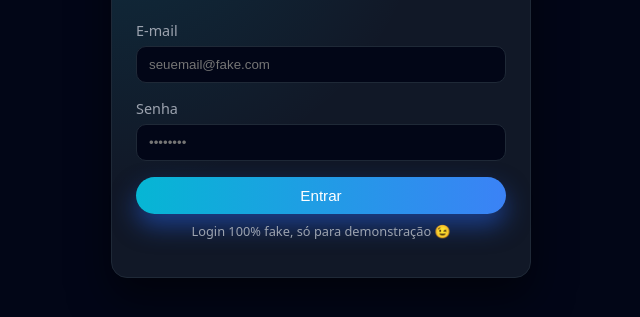
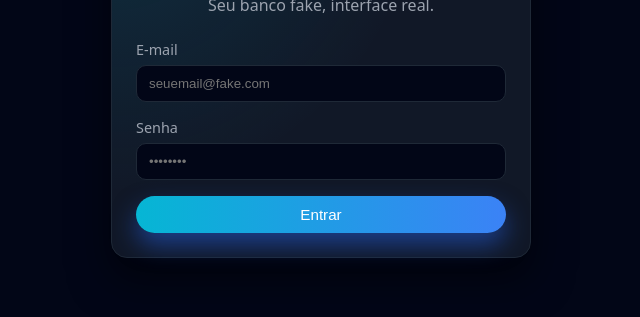
Before and after one commit to Joaolbero/fakebank-dashboard, a plain HTML site: page src/fakebank/index.html in a window 1280 px wide. Shown: the part 329-646 px from the top of the page, without its empty margins (319-959 px from the left). Drawn offline with Linux system fonts and the light colour scheme.

Commit message:
Index bug fixing / Correção de bugs do Index

```diff
--- a/src/fakebank/index.html
+++ b/src/fakebank/index.html
@@ -27,7 +27,6 @@
                         <input type="password" id="login-password" placeholder="••••••••" required />
                     </div>
                     <button type="submit" class="btn btn--primary">Entrar</button>
-                    <p class="hint-text">Login 100% fake, só para demonstração 😉</p>
                 </form>
             </div>
         </section>
```
